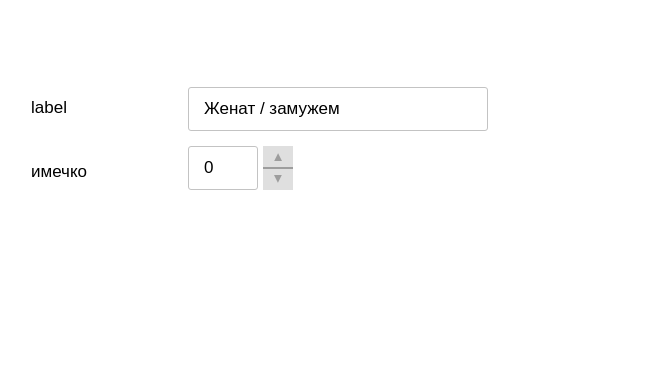
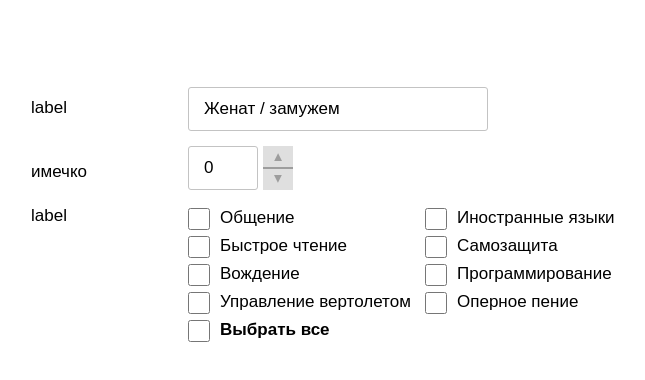
Before and after one commit to Arimekilu/testBackground, an Angular app: page / in a window 1280 px wide. Shown: the top 380 px of the page, without its empty margins (104-749 px from the left). Built offline with nearby package versions, Linux system fonts and the light colour scheme.

Commit message:
селект, верстка

```diff
--- a/src/app/app.component.html
+++ b/src/app/app.component.html
@@ -1,3 +1,5 @@
 <app-test-select></app-test-select>
 
 <app-test-number [numberInputComponent]="testNum"></app-test-number>
+
+<app-test-checkbox></app-test-checkbox>
--- a/src/app/app.module.ts
+++ b/src/app/app.module.ts
@@ -6,13 +6,15 @@ import { TestInputComponent } from './components/test-input/test-input.component
 import {FormsModule, ReactiveFormsModule} from "@angular/forms";
 import { TestNumberComponent } from './components/test-number/test-number.component';
 import { TestSelectComponent } from './components/test-select/test-select.component';
+import { TestCheckboxComponent } from './components/test-checkbox/test-checkbox.component';
 
 @NgModule({
   declarations: [
     AppComponent,
     TestInputComponent,
     TestNumberComponent,
-    TestSelectComponent
+    TestSelectComponent,
+    TestCheckboxComponent
   ],
     imports: [
         BrowserModule,
--- /dev/null
+++ b/src/app/components/test-checkbox/test-checkbox.component.html
@@ -0,0 +1,15 @@
+<div class="checkBoxContainer">
+  <div class="checkBoxLabel">label</div>
+  <div class="checkBoxBlock">
+    <div *ngFor="let option of checkboxArr">
+      <input type="checkbox" [id]="option.label" value="{{option.label}}">
+      <label for="{{option.label}}"  >{{option.label}}</label>
+    </div>
+    <div>
+      <input type="checkbox" id="selectAll" >
+      <label for="selectAll" style="font-weight: bold">Выбрать все</label>
+    </div>
+
+  </div>
+
+</div>
--- /dev/null
+++ b/src/app/components/test-checkbox/test-checkbox.component.scss
@@ -0,0 +1,54 @@
+.checkBoxContainer {
+  display: flex;
+  flex-direction: row;
+  width: 641px;
+  //align-items: center;
+  justify-content: flex-start;
+  margin-top: 15px;
+  z-index: 0;
+}
+
+.checkBoxLabel {
+  width: 140px;
+  height: 24px;
+  display: flex;
+  margin-right: 17px;
+  //padding-top: 10px;
+  align-items: flex-start
+}
+
+.checkBoxBlock {
+  box-sizing: border-box;
+  width: 484px;
+  display: flex;
+  flex-direction: row;
+  flex-wrap: wrap;
+  margin-left: 0;
+
+  div {
+    box-sizing: border-box;
+    width: 237px;
+    //margin: 0 10px 13px 0;
+    align-self: flex-start;
+    display: flex;
+    flex-direction: row;
+  }
+}
+
+input {
+  width: 22px;
+  height: 22px;
+  border-radius: 3px;
+  border: 1px;
+  margin-right: 10px;
+  margin-left: 0;
+}
+
+label {
+  padding-top: 2px;
+  font-size: 17px;
+  line-height: 22px;
+  letter-spacing: 0;
+  text-align: left;
+  color: #000000;
+}
--- /dev/null
+++ b/src/app/components/test-checkbox/test-checkbox.component.ts
@@ -0,0 +1,20 @@
+import {Component} from '@angular/core';
+
+@Component({
+  selector: 'app-test-checkbox',
+  templateUrl: './test-checkbox.component.html',
+  styleUrls: ['./test-checkbox.component.scss']
+})
+export class TestCheckboxComponent {
+  checkboxArr = [
+    {label: 'Общение', checked: false},
+    {label: 'Иностранные языки', checked: false},
+    {label: 'Быстрое чтение', checked: false},
+    {label: 'Самозащита', checked: false},
+    {label: 'Вождение', checked: false},
+    {label: 'Программирование', checked: false},
+    {label: 'Управление вертолетом', checked: false},
+    {label: 'Оперное пение', checked: false},
+
+  ]
+}
```
Also changed, not shown: src/app/components/test-select/test-select.component.html (line endings or trailing spaces).
